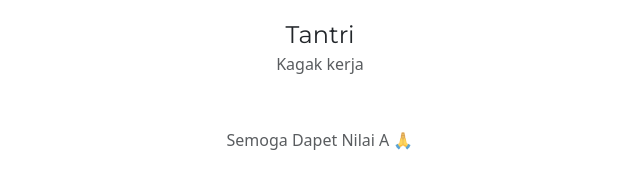
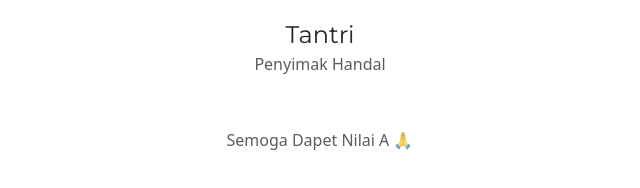
Before and after one commit to FaizAslamBasalamah/EAI_MANTAP-KELOMPOK_INSAN, a plain HTML site: page templates/index.html in a window 1280 px wide. Shown: the part 3947-4135 px from the top of the page, 320-960 px from the left. Drawn offline with nearby package versions, Linux system fonts and the light colour scheme; files that its build step writes are made by us from their sources; no server answers; files whose address does not match are found by name.

Commit message:
Adding Minor Detail

```diff
--- a/templates/index.html
+++ b/templates/index.html
@@ -345,7 +345,7 @@
                         <div class="team-member">
                             <img class="mx-auto rounded-circle" src="static/assets/img/team/3.jpg" alt="..." />
                             <h4>Tantri</h4>
-                            <p class="text-muted">Kagak kerja</p>
+                            <p class="text-muted">Penyimak Handal</p>
                         </div>
                     </div>
                 </div>
```
Also changed, not shown: README.txt.
